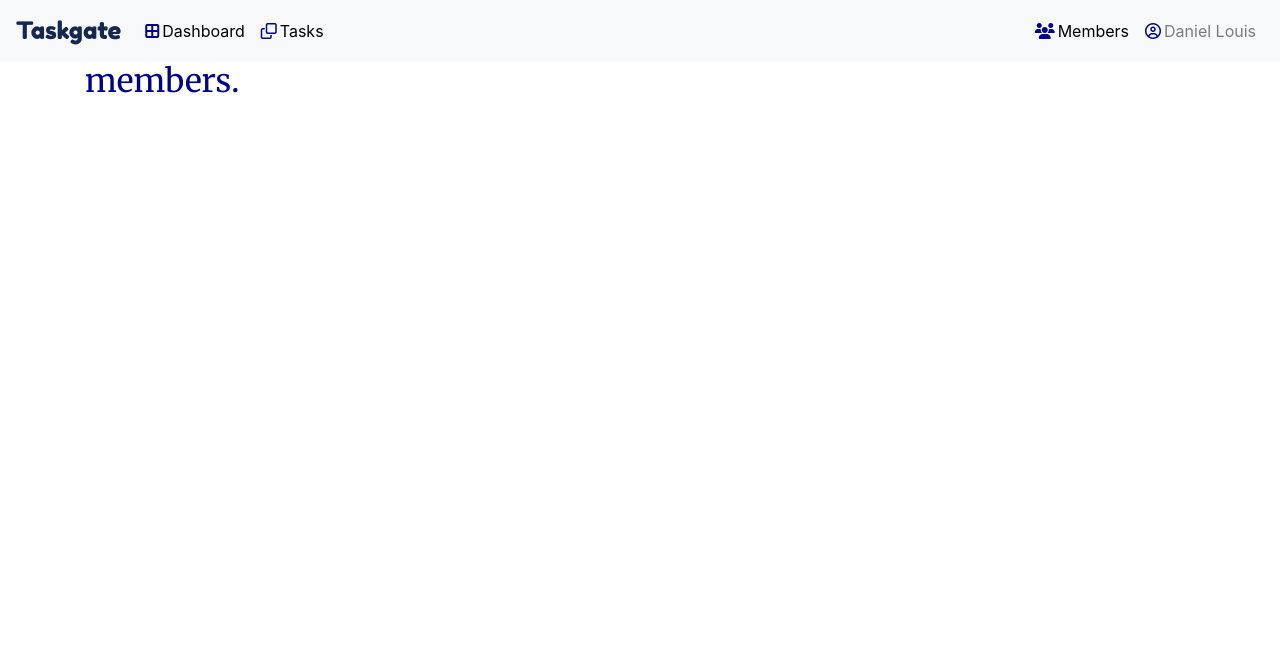
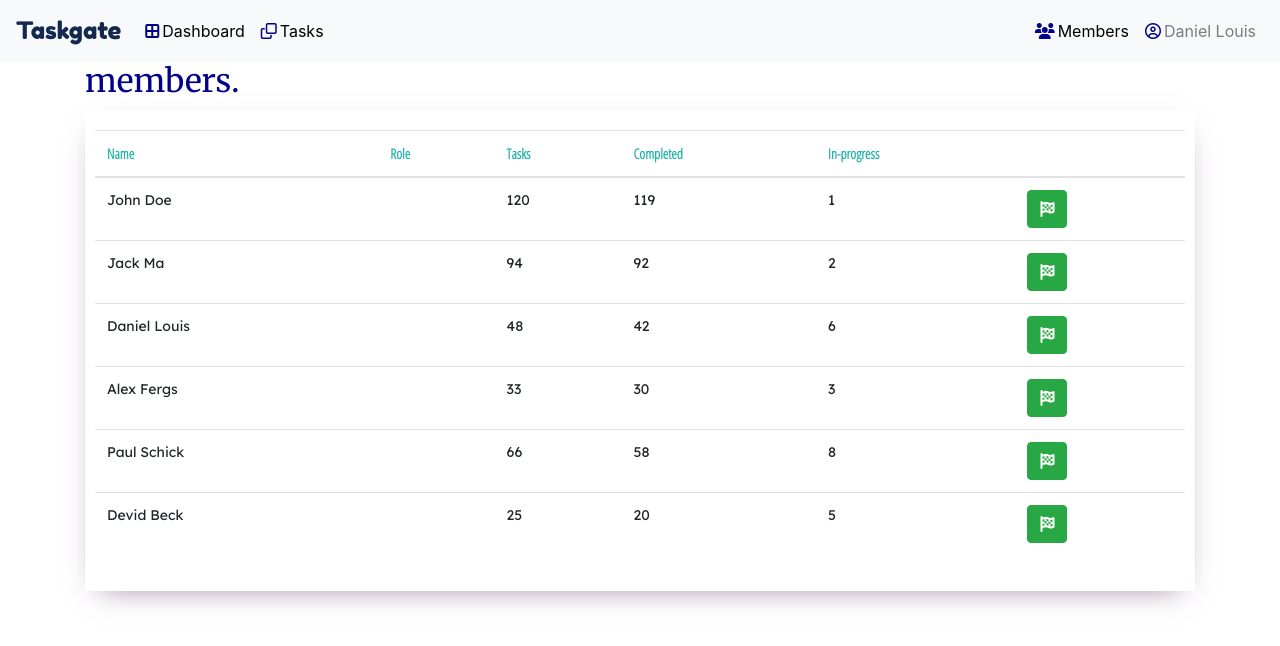
Before and after one commit to cihanarsln/taskgate-frontend, a React (Create React App) app: page /members in a window 1280 px wide. Shown: the top 646 px of the page. Built offline with nearby package versions, Linux system fonts and the light colour scheme.

Commit message:
Member List

```diff
--- a/src/components/tasks/Members.js
+++ b/src/components/tasks/Members.js
@@ -1,12 +1,77 @@
 import React, { useState } from 'react';
+import { Table, Button } from 'react-bootstrap';
 import '../../css/Members.css';
 
 const Members = () => {
+    const [members, setMembers] = useState([
+        {id:"1", name: "John Doe", roles: [{id:"1", name:"user"}, {id:"2", name:"manager"}], tasks:"120", completed: "119", inprogress: "1"},
+        {id:"2", name: "Jack Ma", roles: [{id:"1", name:"user"}, {id:"2", name:"manager"}], tasks:"94", completed: "92", inprogress: "2"},
+        {id:"3", name: "Daniel Louis", roles: [{id:"1", name:"user"}, {id:"2", name:"manager"}], tasks:"48", completed: "42", inprogress: "6"},
+        {id:"4", name: "Alex Fergs", roles: [{id:"1", name:"user"}], tasks:"33", completed: "30", inprogress: "3"},
+        {id:"5", name: "Paul Schick", roles: [{id:"1", name:"user"}], tasks:"66", completed: "58", inprogress: "8"},
+        {id:"6", name: "Devid Beck", roles: [{id:"1", name:"user"}], tasks:"25", completed: "20", inprogress: "5"},
+    ]);
     return(
         <div className="container">
             <h1 id="h1-members">members.</h1>
+            {renderMembers(members)}
         </div>
     );
 }
 
+const renderMembers = (members) => {
+    return(
+        <div id="member-list">
+                <Table responsive>
+                    <thead id="members-list-title">
+                        <tr>
+                            <th>Name</th>
+                            <th>Role</th>
+                            <th>Tasks</th>
+                            <th>Completed</th>
+                            <th>In-progress</th>
+                            <th></th>
+                        </tr>
+                    </thead>
+                    <tbody id="members-list-body">
+                        {renderList(members)}
+                    </tbody>
+                </Table>
+        </div>
+    );
+};
+
+const renderList = (members) => {
+    return members.map(member => {
+        return(
+            <tr key={member.id}>
+                <td>
+                    {member.name}
+                </td>
+                <td>
+                    {renderRoleLabel(member.roles)}
+                </td>
+                <td>
+                    {member.tasks}
+                </td>
+                <td>
+                    {member.completed}
+                </td>
+                <td>
+                    {member.inprogress}
+                </td>
+                <td>
+                    <Button variant="success">
+                        <i className="fas fa-flag-checkered"></i>
+                    </Button>
+                </td>
+            </tr>
+        );
+    });
+};
+
+const renderRoleLabel = (roles) => {
+
+}
+
 export default Members;
--- a/src/components/tasks/Tasks.js
+++ b/src/components/tasks/Tasks.js
@@ -13,10 +13,10 @@ const Tasks = () => {
     ]);
 
     const [managedTasks, setManagedTasks] = useState([
-        {id: "4", title: "Pagination Design", description: "Lorem ipsum dolor sit amet, consectetur adipiscing elit.", startDate: "26.05.2020", dueDate: "30.05.2020", difficulty:"3", manager:{id: "3", name:"Daniel Louis"}, member:{id: "4", name:"Alex F."}},
-        {id: "5", title: "Icon Design", description: "Lorem ipsum dolor sit amet, consectetur adipiscing elit.", startDate: "31.05.2020", dueDate: "04.06.2020", difficulty:"2", manager:{id: "3", name:"Daniel Louis"}, member:{id: "4", name:"Paul S."}},
-        {id: "6", title: "Welcome Page Tests", description: "Lorem ipsum dolor sit amet, consectetur adipiscing elit.", startDate: "05.06.2020", dueDate: "09.06.2020", difficulty:"3", manager:{id: "3", name:"Daniel Louis"}, member:{id: "5", name:"Devid B."}},
-        {id: "10", title: "Icon Design", description: "Lorem ipsum dolor sit amet, consectetur adipiscing elit.", startDate: "09.06.2020", dueDate: "11.06.2020", difficulty:"1", manager:{id: "3", name:"Daniel Louis"}, member:{id: "4", name:"Paul S."}},
+        {id: "4", title: "Pagination Design", description: "Lorem ipsum dolor sit amet, consectetur adipiscing elit.", startDate: "26.05.2020", dueDate: "30.05.2020", difficulty:"3", manager:{id: "3", name:"Daniel Louis"}, member:{id: "4", name:"Alex Fergs"}},
+        {id: "5", title: "Icon Design", description: "Lorem ipsum dolor sit amet, consectetur adipiscing elit.", startDate: "31.05.2020", dueDate: "04.06.2020", difficulty:"2", manager:{id: "3", name:"Daniel Louis"}, member:{id: "5", name:"Paul Schick"}},
+        {id: "6", title: "Welcome Page Tests", description: "Lorem ipsum dolor sit amet, consectetur adipiscing elit.", startDate: "05.06.2020", dueDate: "09.06.2020", difficulty:"3", manager:{id: "3", name:"Daniel Louis"}, member:{id: "6", name:"Devid Beck"}},
+        {id: "10", title: "Icon Design", description: "Lorem ipsum dolor sit amet, consectetur adipiscing elit.", startDate: "09.06.2020", dueDate: "11.06.2020", difficulty:"1", manager:{id: "3", name:"Daniel Louis"}, member:{id: "5", name:"Paul Schick"}},
     ]);
     return(
         <div className="container">
--- a/src/css/Members.css
+++ b/src/css/Members.css
@@ -4,3 +4,22 @@
     color: darkblue;
     margin-bottom: 10px;
 }
+
+#member-list{
+    -webkit-box-shadow: 0px 10px 30px -15px rgba(145,114,145,1);
+    -moz-box-shadow: 0px 10px 30px -15px rgba(145,114,145,1);
+    box-shadow: 0px 10px 30px -15px rgba(145,114,145,1);
+    padding: 20px 10px;
+    margin-bottom: 50px;
+}
+
+#members-list-title{
+    font-family: 'Open Sans Condensed', sans-serif;
+    font-size: 14px;
+    color: lightseagreen;
+}
+
+#members-list-body{
+    font-family: Lexend Deca;
+    font-size: 14px;
+}
```
